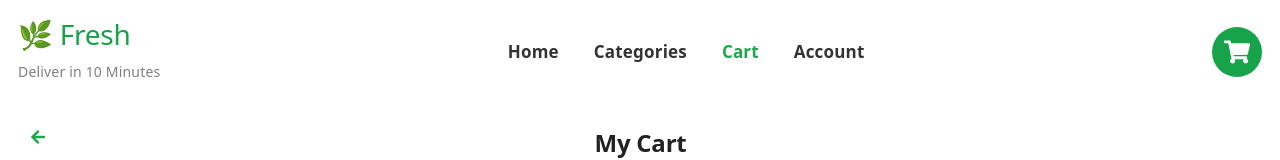
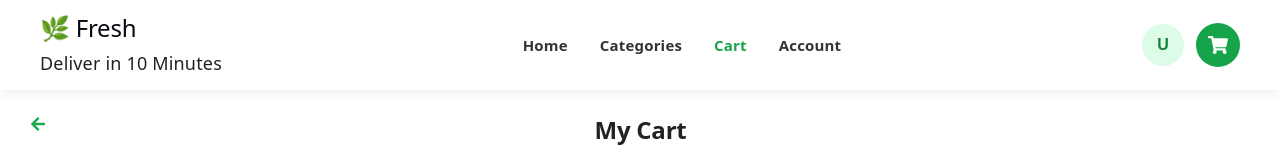
Before and after one commit to sravanijalibili/Fresh, a React (Vite) app in the folder frontend/: page /cart in a window 1280 px wide. Shown: the top 160 px of the page. Built offline with nearby package versions, Linux system fonts and the light colour scheme.

Commit message:
Updated UX

```diff
--- a/frontend/src/components/BottomNav.jsx
+++ b/frontend/src/components/BottomNav.jsx
@@ -1,13 +1,17 @@
-import { FaHome, FaThLarge, FaShoppingCart, FaUser } from "react-icons/fa";
+import { FaHome, FaThLarge, FaShoppingCart } from "react-icons/fa";
 
 import { NavLink, useLocation } from "react-router-dom";
 import { useCart } from "../context/CartContext";
+
 import "../styles/bottomnav.css";
 
 function BottomNav() {
   const { cartItems } = useCart();
 
-  const cartCount = cartItems.reduce((sum, item) => sum + item.quantity, 0);
+  const cartCount = cartItems.reduce(
+    (sum, item) => sum + item.quantity,
+    0
+  );
 
   const location = useLocation();
 
@@ -20,6 +24,15 @@ function BottomNav() {
   ].includes(location.pathname);
 
   if (hideBottomNav) return null;
+
+  // Logged-in user
+  const user = JSON.parse(localStorage.getItem("user"));
+
+  const username = user?.username || "";
+
+  const initial = username
+    ? username.charAt(0).toUpperCase()
+    : "U";
 
   const menuItems = [
     {
@@ -40,7 +53,7 @@ function BottomNav() {
     {
       name: "Account",
       path: "/account",
-      icon: <FaUser />,
+      initial: initial,
     },
   ];
 
@@ -55,11 +68,21 @@ function BottomNav() {
           }
         >
           <div className="icon-wrapper">
-            {item.icon}
+
+            {item.initial ? (
+              <span className="bottom-profile">
+                {item.initial}
+              </span>
+            ) : (
+              item.icon
+            )}
 
             {item.name === "Cart" && cartCount > 0 && (
-              <span className="cart-badge">{cartCount}</span>
+              <span className="cart-badge">
+                {cartCount}
+              </span>
             )}
+
           </div>
 
           <span>{item.name}</span>
--- a/frontend/src/components/Navbar.jsx
+++ b/frontend/src/components/Navbar.jsx
@@ -2,6 +2,7 @@ import { FaShoppingCart } from "react-icons/fa";
 import { useNavigate } from "react-router-dom";
 import { useCart } from "../context/CartContext";
 import { NavLink } from "react-router-dom";
+
 import "./../styles/navbar.css";
 
 function Navbar() {
@@ -9,31 +10,81 @@ function Navbar() {
 
   const { cartItems } = useCart();
 
-  const cartCount = cartItems.reduce((total, item) => total + item.quantity, 0);
+  const cartCount = cartItems.reduce(
+    (total, item) => total + item.quantity,
+    0
+  );
+
+  // Get logged-in user
+  const user = JSON.parse(localStorage.getItem("user"));
+
+  const username = user?.username || "";
+
+  const initial = username
+    ? username.charAt(0).toUpperCase()
+    : "U";
 
   return (
     <nav className="navbar">
+
+      {/* BRAND */}
       <div>
         <h2>🌿 Fresh</h2>
 
         <p>Deliver in 10 Minutes</p>
       </div>
 
+
+      {/* DESKTOP MENU */}
       <div className="desktop-menu">
-        <NavLink to="/">Home</NavLink>
 
-        <NavLink to="/categories">Categories</NavLink>
+        <NavLink to="/">
+          Home
+        </NavLink>
 
-        <NavLink to="/cart">Cart</NavLink>
+        <NavLink to="/categories">
+          Categories
+        </NavLink>
 
-        <NavLink to="/account">Account</NavLink>
+        <NavLink to="/cart">
+          Cart
+        </NavLink>
+
+        <NavLink to="/account">
+          Account
+        </NavLink>
+
       </div>
 
-      <div className="cart" onClick={() => navigate("/cart")}>
-        <FaShoppingCart />
 
-        {cartCount > 0 && <span className="cart-badge">{cartCount}</span>}
+      {/* RIGHT SIDE */}
+      <div className="navbar-right">
+
+        {/* PROFILE INITIAL */}
+        <button
+          className="profile-initial"
+          onClick={() => navigate("/account")}
+        >
+          {initial}
+        </button>
+
+
+        {/* CART */}
+        <div
+          className="cart"
+          onClick={() => navigate("/cart")}
+        >
+          <FaShoppingCart />
+
+          {cartCount > 0 && (
+            <span className="cart-badge">
+              {cartCount}
+            </span>
+          )}
+        </div>
+
       </div>
+
     </nav>
   );
 }
--- a/frontend/src/styles/bottomnav.css
+++ b/frontend/src/styles/bottomnav.css
@@ -101,3 +101,24 @@
     display: flex;
   }
 }
+
+
+
+.bottom-profile {
+  width: 24px;
+  height: 24px;
+
+  border-radius: 50%;
+
+  background: #dcfce7;
+  color: #15803d;
+
+  display: flex;
+  align-items: center;
+  justify-content: center;
+
+  font-size: 13px;
+  font-weight: 700;
+
+  margin-bottom: 2px;
+}
--- a/frontend/src/styles/navbar.css
+++ b/frontend/src/styles/navbar.css
@@ -1,41 +1,152 @@
 .navbar {
   display: flex;
+  justify-content: space-between;
+  align-items: center;
 
-  justify-content: space-between;
+  background: #ffffff;
+
+  padding: 14px 24px;
+
+  position: sticky;
+  top: 0;
+
+  z-index: 1000;
+
+  box-shadow: 0 2px 12px rgba(0, 0, 0, 0.08);
+}
+
+
+/* =========================
+   BRAND
+========================= */
+
+.navbar-brand {
+  display: flex;
+  flex-direction: column;
+}
+
+.navbar-brand h2 {
+  margin: 0;
+
+  color: #16a34a;
+
+  font-size: 26px;
+
+  font-weight: 700;
+
+  line-height: 1.2;
+}
+
+.navbar-brand p {
+  margin: 2px 0 0;
+
+  color: #777;
+
+  font-size: 12px;
+
+  font-weight: 500;
+}
+
+
+/* =========================
+   DESKTOP MENU
+========================= */
+
+.desktop-menu {
+  display: none;
 
   align-items: center;
 
-  background: white;
-
-  padding: 18px;
-
-  position: sticky;
-
-  top: 0;
-
-  z-index: 100;
-
-  box-shadow: 0 3px 10px rgba(0, 0, 0, 0.08);
+  gap: 32px;
 }
 
-.navbar h2 {
-  color: #16a34a;
+.desktop-menu a {
+  text-decoration: none;
 
-  font-size: 28px;
+  color: #333;
+
+  font-size: 15px;
+
+  font-weight: 600;
+
+  transition: color 0.2s ease;
 }
 
-.navbar p {
-  color: gray;
-
-  font-size: 14px;
+.desktop-menu a:hover {
+  color: #16a34a;
 }
 
-.cart {
-  width: 50px;
+.desktop-menu a.active {
+  color: #16a34a;
+}
 
-  height: 50px;
+
+/* =========================
+   RIGHT SIDE
+========================= */
+
+.navbar-actions {
+  display: flex;
+
+  align-items: center;
+
+  gap: 12px;
+}
+
+
+/* =========================
+   PROFILE AVATAR
+========================= */
+
+.profile-avatar {
+  width: 42px;
+
+  height: 42px;
 
   border-radius: 50%;
+
+  border: none;
+
+  background: #dcfce7;
+
+  color: #15803d;
+
+  display: flex;
+
+  align-items: center;
+
+  justify-content: center;
+
+  font-size: 17px;
+
+  font-weight: 700;
+
+  cursor: pointer;
+
+  transition:
+    background 0.2s ease,
+    transform 0.2s ease;
+}
+
+.profile-avatar:hover {
+  background: #bbf7d0;
+
+  transform: scale(1.05);
+}
+
+
+/* =========================
+   CART
+========================= */
+
+.cart {
+  width: 44px;
+
+  height: 44px;
+
+  border-radius: 50%;
+
+  border: none;
 
   background: #16a34a;
 
@@ -47,31 +158,42 @@
 
   color: white;
 
-  font-size: 22px;
-}
+  font-size: 20px;
 
-.cart {
   position: relative;
 
   cursor: pointer;
 
-  font-size: 26px;
+  transition:
+    background 0.2s ease,
+    transform 0.2s ease;
 }
+
+.cart:hover {
+  background: #15803d;
+
+  transform: scale(1.05);
+}
+
+
+/* =========================
+   CART BADGE
+========================= */
 
 .cart-badge {
   position: absolute;
 
-  top: -10px;
+  top: -6px;
 
-  right: -10px;
+  right: -6px;
 
-  background: #ff3b30;
+  background: #ef4444;
 
   color: white;
 
-  width: 22px;
+  width: 20px;
 
-  height: 22px;
+  height: 20px;
 
   border-radius: 50%;
 
@@ -81,81 +203,94 @@
 
   align-items: center;
 
-  font-size: 12px;
+  font-size: 11px;
 
-  font-weight: bold;
+  font-weight: 700;
+
+  border: 2px solid white;
 }
 
-.desktop-menu {
-  display: none;
+
+/* =========================
+   DESKTOP
+========================= */
+
+@media (min-width: 768px) {
+
+  .navbar {
+    padding: 14px 40px;
+  }
+
+  .desktop-menu {
+    display: flex;
+  }
+
 }
 
-@media (min-width: 768px) {
-  .desktop-menu {
-    display: flex;
 
-    gap: 35px;
+/* =========================
+   MOBILE
+========================= */
 
-    font-size: 17px;
+@media (max-width: 480px) {
 
-    font-weight: 600;
+  .navbar {
+    padding: 12px 16px;
   }
 
-  .desktop-menu a {
-    text-decoration: none;
-
-    color: #333;
+  .navbar-brand h2 {
+    font-size: 22px;
   }
 
-  .desktop-menu a.active {
-    color: #1ba94c;
+  .navbar-brand p {
+    font-size: 10px;
   }
+
+  .profile-avatar {
+    width: 38px;
+    height: 38px;
+
+    font-size: 15px;
+  }
+
+  .cart {
+    width: 40px;
+    height: 40px;
+
+    font-size: 18px;
+  }
+
 }
 
-.item-row {
+.navbar-right {
   display: flex;
-
-  justify-content: space-between;
-
   align-items: center;
-
-  padding: 12px 0;
-
-  border-bottom: 1px solid #eee;
+  gap: 12px;
 }
 
-.item-left {
+.profile-initial {
+  width: 42px;
+  height: 42px;
+
+  border-radius: 50%;
+
+  border: none;
+
+  background: #dcfce7;
+  color: #15803d;
+
   display: flex;
+  align-items: center;
+  justify-content: center;
 
-  align-items: center;
+  font-size: 16px;
+  font-weight: 700;
 
-  gap: 15px;
+  cursor: pointer;
+
+  transition: 0.2s;
 }
 
-.item-image {
-  width: 70px;
-
-  height: 70px;
-
-  border-radius: 12px;
-
-  object-fit: cover;
-
-  border: 1px solid #eee;
+.profile-initial:hover {
+  background: #bbf7d0;
 }
-
-.item-left h4 {
-  margin: 0;
-
-  font-size: 16px;
-
-  color: #333;
-}
-
-.item-left p {
-  margin-top: 6px;
-
-  color: #666;
-
-  font-size: 14px;
-}
```
